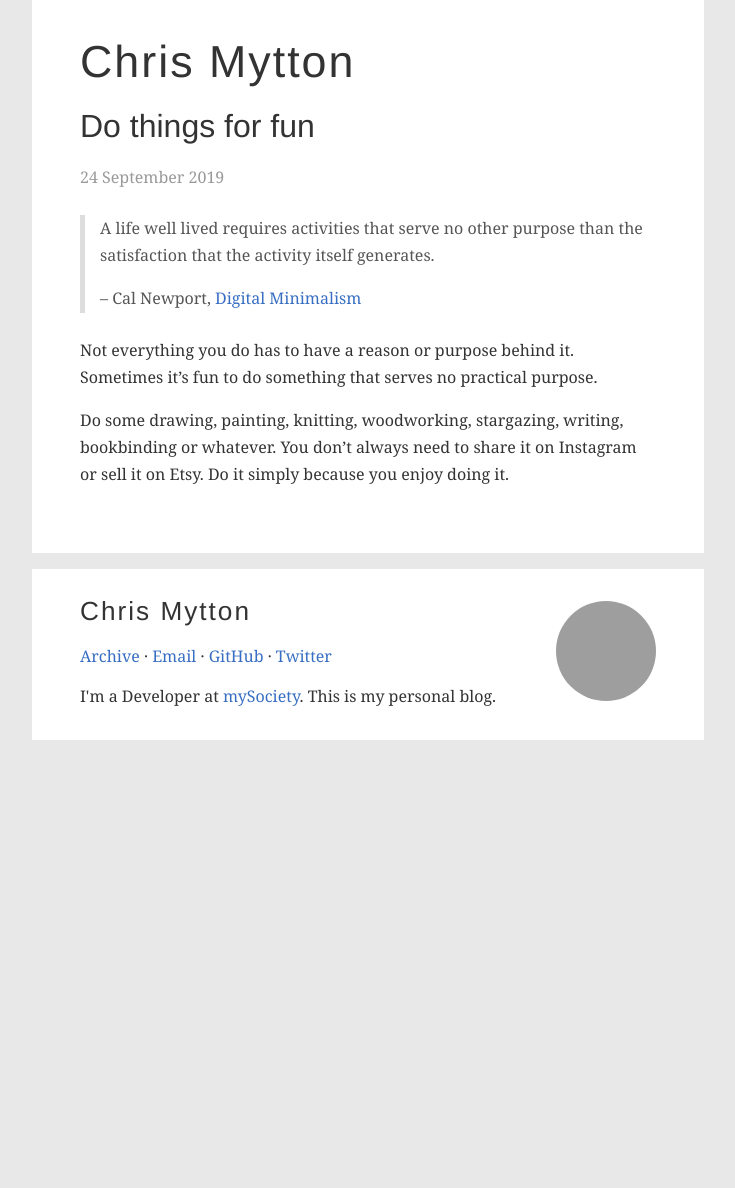
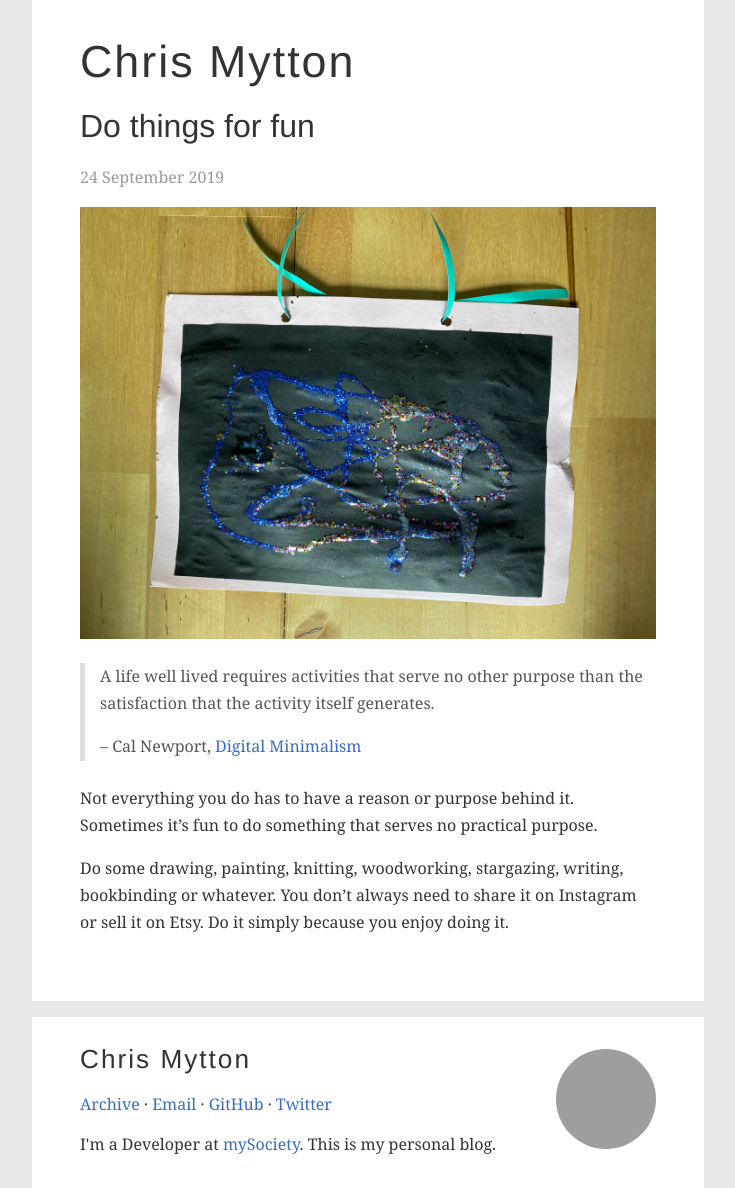
Before and after one commit to chrismytton/chrismytton.github.io, a Jekyll site: the page built from _posts/2019-09-24-do-things-for-fun.md, in a window 1280 px wide. Shown: the whole page, without its empty margins (272-1007 px from the left). Built offline with Jekyll 4.4.1, drawn with Linux system fonts in a browser that asks for light colours; before the commit the page ends 900 px from its top, so only the background shows below that; grey boxes are pictures that could not be loaded.

Commit message:
Add image to latest post

```diff
--- a/_posts/2019-09-24-do-things-for-fun.md
+++ b/_posts/2019-09-24-do-things-for-fun.md
@@ -1,7 +1,10 @@
 ---
 title: Do things for fun
 layout: post
+image: /assets/images/do-things-for-fun.jpg
 ---
+
+![Artwork by my daughter, 18 months old](/assets/images/do-things-for-fun.jpg)
 
 > A life well lived requires activities that serve no other purpose than the satisfaction that the activity itself generates.
 >
```
Also changed, not shown: assets/images/do-things-for-fun.jpg (added).
